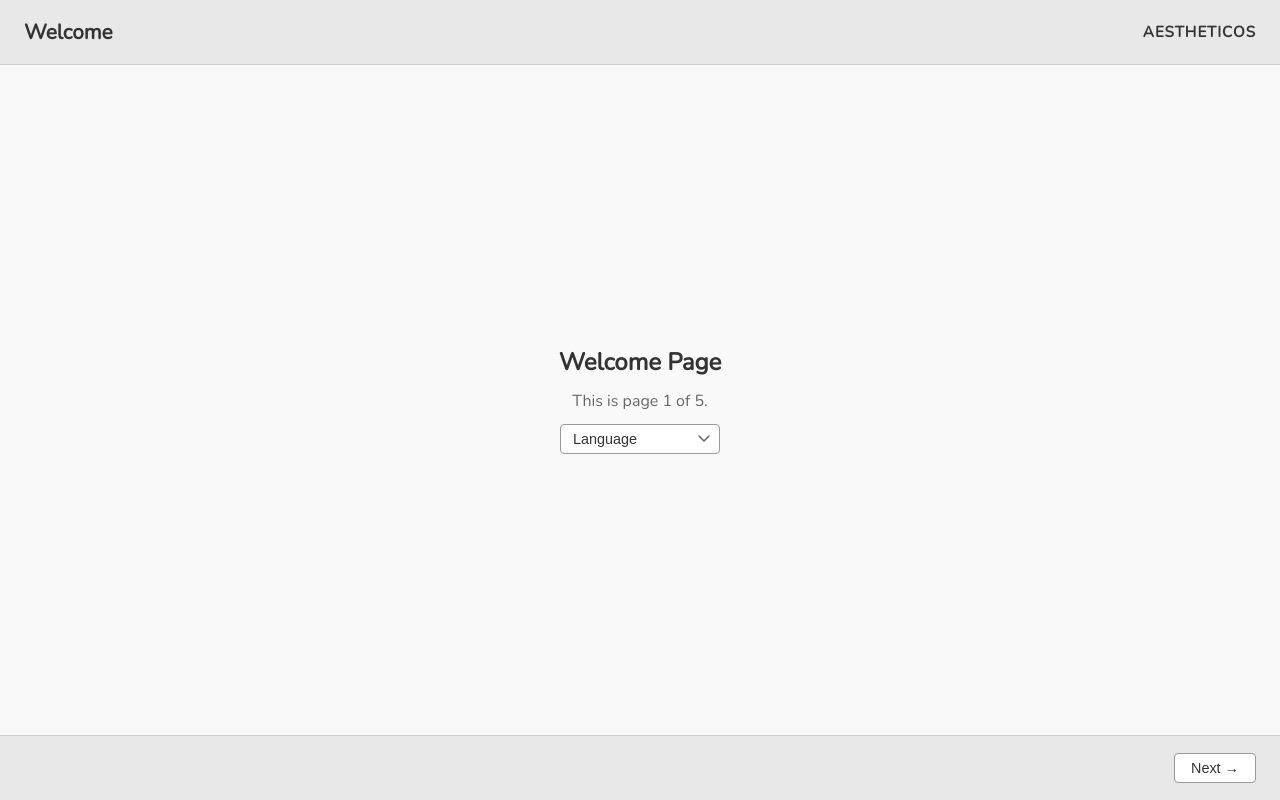
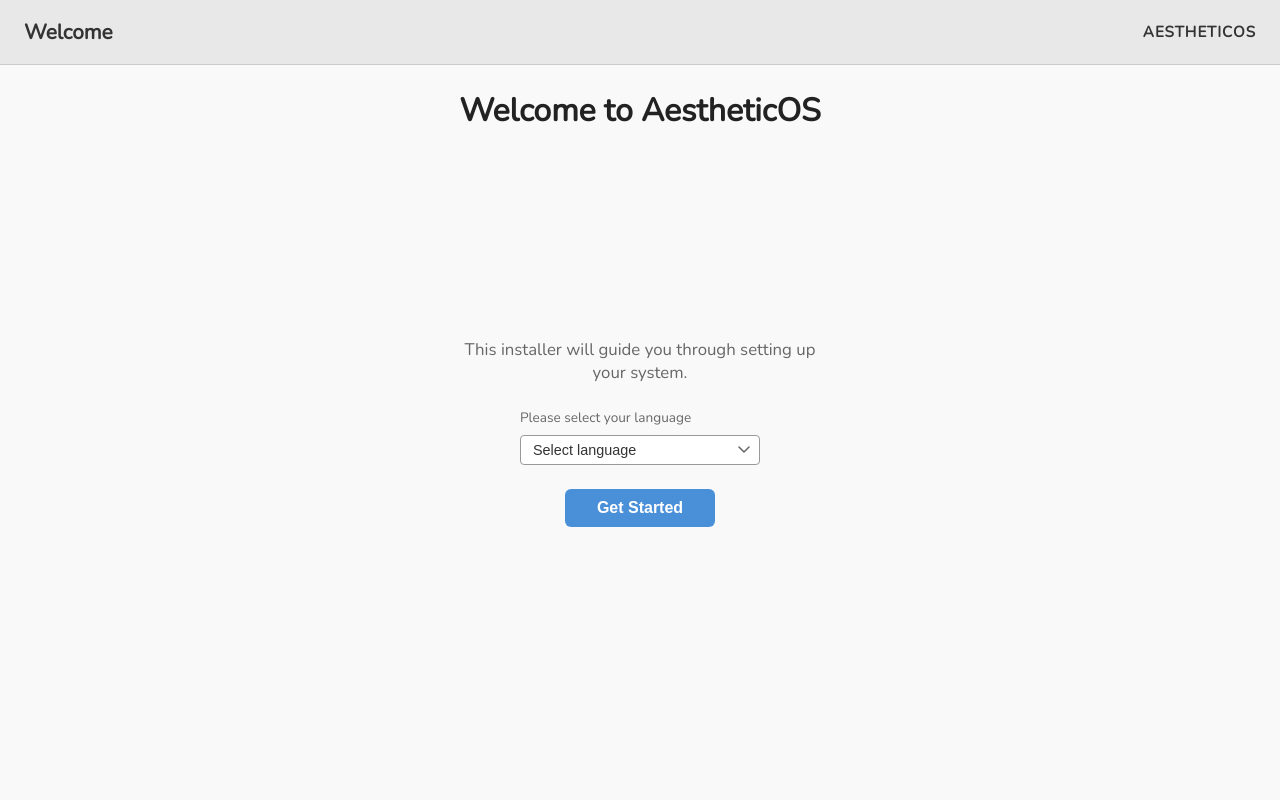
Before and after one commit to aelum-dev/installer, a Svelte app in the folder frontend/: page / in a window 1280 px wide. Built offline with nearby package versions, Linux system fonts and the light colour scheme.

Commit message:
Polish Welcome page: proper heading, CTA button, language label styling, align all page headings

```diff
--- a/frontend/src/App.svelte
+++ b/frontend/src/App.svelte
@@ -16,6 +16,12 @@
 	let currentPage = $state(0);
 	let isTransitioning = $state(false);
 	let errorMessage = $state('');
+
+	$effect(() => {
+		const handler = () => goToNext();
+		document.addEventListener('go-next', handler);
+		return () => document.removeEventListener('go-next', handler);
+	});
 
 	// Animation state
 	let animKey = $state(0);
@@ -113,7 +119,9 @@
 		</PageTransition>
 	</main>
 
-	<AppFooter {currentPage} onBack={goToBack} onNext={goToNext} />
+	{#if currentPage > 0}
+		<AppFooter {currentPage} onBack={goToBack} onNext={goToNext} />
+	{/if}
 </div>
 
 <style>
--- a/frontend/src/components/Dropdown.svelte
+++ b/frontend/src/components/Dropdown.svelte
@@ -8,11 +8,13 @@
 		options,
 		selectedValue,
 		placeholder = 'Select...',
+		width = 160,
 		onChange,
 	}: {
 		options: Option[];
 		selectedValue: string;
 		placeholder?: string;
+		width?: number;
 		onChange: (value: string) => void;
 	} = $props();
 
@@ -103,6 +105,7 @@
 	<button
 		type="button"
 		class="dropdown-button"
+		style:width={width + 'px'}
 		aria-expanded={isOpen}
 		aria-haspopup="listbox"
 		aria-label={placeholder}
--- a/frontend/src/pages/DiskSelectionPage.svelte
+++ b/frontend/src/pages/DiskSelectionPage.svelte
@@ -14,6 +14,10 @@
 	}
 
 	h2 {
+		position: absolute;
+		top: 24px;
+		left: 50%;
+		transform: translateX(-50%);
 		font-size: 1.5rem;
 		color: #333;
 		margin: 0;
--- a/frontend/src/pages/FinishPage.svelte
+++ b/frontend/src/pages/FinishPage.svelte
@@ -14,6 +14,10 @@
 	}
 
 	h2 {
+		position: absolute;
+		top: 24px;
+		left: 50%;
+		transform: translateX(-50%);
 		font-size: 1.5rem;
 		color: #333;
 		margin: 0;
--- a/frontend/src/pages/InstallationPage.svelte
+++ b/frontend/src/pages/InstallationPage.svelte
@@ -14,6 +14,10 @@
 	}
 
 	h2 {
+		position: absolute;
+		top: 24px;
+		left: 50%;
+		transform: translateX(-50%);
 		font-size: 1.5rem;
 		color: #333;
 		margin: 0;
--- a/frontend/src/pages/UserAccountPage.svelte
+++ b/frontend/src/pages/UserAccountPage.svelte
@@ -14,6 +14,10 @@
 	}
 
 	h2 {
+		position: absolute;
+		top: 24px;
+		left: 50%;
+		transform: translateX(-50%);
 		font-size: 1.5rem;
 		color: #333;
 		margin: 0;
--- a/frontend/src/pages/WelcomePage.svelte
+++ b/frontend/src/pages/WelcomePage.svelte
@@ -45,38 +45,74 @@
 </script>
 
 <div class="page">
-	<h2>Welcome Page</h2>
-	<p>This is page 1 of 5.</p>
+	<div class="welcome-content">
+		<h1>Welcome to AestheticOS</h1>
+		<p class="subtitle">This installer will guide you through setting up your system.</p>
 
 		{#if loading}
 			<span class="loading-text">Loading...</span>
 		{:else}
+			<div class="language-selector">
+				<p class="language-label">Please select your language</p>
 				<Dropdown
 					options={dropdownOptions}
 					selectedValue={selectedCode}
-			placeholder="Language"
+					placeholder="Select language"
+					width={240}
 					onChange={onLanguageChange}
 				/>
+			</div>
 		{/if}
+
+		<button class="cta-button" onclick={() => document.dispatchEvent(new CustomEvent('go-next'))}>
+			Get Started
+		</button>
+	</div>
 </div>
 
 <style>
 	.page {
 		display: flex;
-		flex-direction: column;
 		align-items: center;
 		justify-content: center;
 		height: 100%;
-		gap: 12px;
 	}
 
-	h2 {
-		font-size: 1.5rem;
-		color: #333;
+	.welcome-content {
+		display: flex;
+		flex-direction: column;
+		align-items: center;
+		gap: 24px;
+		text-align: center;
+	}
+
+	h1 {
+		position: absolute;
+		top: 24px;
+		left: 50%;
+		transform: translateX(-50%);
+		font-size: 2rem;
+		font-weight: 700;
+		color: #222;
 		margin: 0;
 	}
 
-	p {
+	.subtitle {
+		font-size: 1.05rem;
+		color: #666;
+		margin: 0;
+		max-width: 360px;
+	}
+
+	.language-selector {
+		display: flex;
+		flex-direction: column;
+		gap: 8px;
+		align-items: flex-start;
+	}
+
+	.language-label {
+		font-size: 0.85rem;
 		color: #666;
 		margin: 0;
 	}
@@ -86,4 +122,24 @@
 		color: #888;
 		margin-top: 16px;
 	}
+
+	.cta-button {
+		padding: 10px 32px;
+		border: none;
+		border-radius: 6px;
+		background-color: #4a90d9;
+		color: #fff;
+		font-size: 1rem;
+		font-weight: 600;
+		cursor: pointer;
+		transition: background-color 0.15s ease, transform 0.1s ease;
+	}
+
+	.cta-button:hover {
+		background-color: #3a7bc8;
+	}
+
+	.cta-button:active {
+		transform: scale(0.98);
+	}
 </style>
```
Lines whose indentation alone changed are shown as unchanged.
